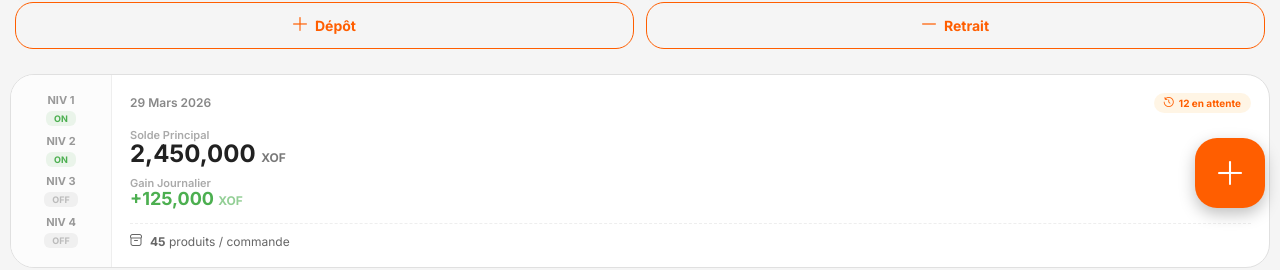
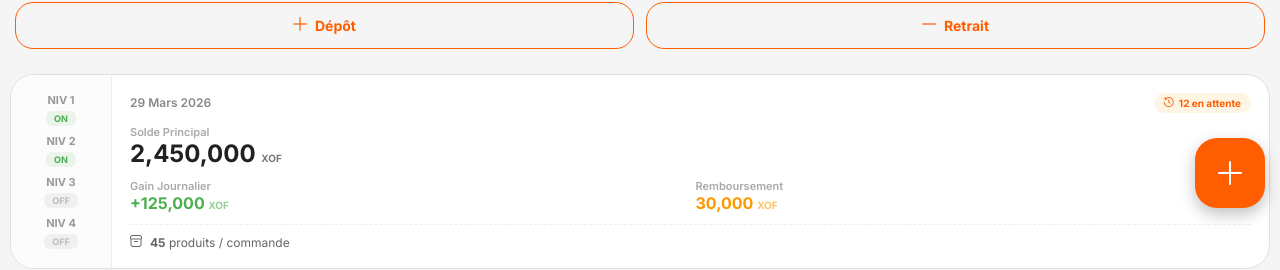
Before and after one commit to luxeshadow/smart_order, a Nuxt app: page /home in a window 1280 px wide. Shown: the part 562-832 px from the top of the page. Built offline with nearby package versions, Linux system fonts and the light colour scheme; a small style sheet from the web is missing.

Commit message:
fix: add refundBalance to AccountMetricsCard

```diff
--- a/app/core/components/client/AccountMetricsCard.vue
+++ b/app/core/components/client/AccountMetricsCard.vue
@@ -7,7 +7,7 @@ defineProps({
   dailyProducts: { type: Number, default: 45 },
   mainBalance: { type: String, default: "2,450,000" },
   profitBalance: { type: String, default: "+125,000" },
-  // Simulation des niveaux activés
+  refundBalance: { type: String, default: "30,000" }, // Nouvelle prop
   activeLevels: { type: Array, default: () => [1, 2] }
 })
 
@@ -44,9 +44,17 @@ const levels = [
           <p class="label">Solde Principal</p>
           <h2 class="value main">{{ mainBalance }} <small>XOF</small></h2>
         </div>
-        <div class="balance-item">
-          <p class="label">Gain Journalier</p>
-          <h2 class="value profit">{{ profitBalance }} <small>XOF</small></h2>
+
+        <div class="balance-grid">
+          <div class="balance-item">
+            <p class="label">Gain Journalier</p>
+            <h2 class="value profit">{{ profitBalance }} <small>XOF</small></h2>
+          </div>
+
+          <div class="balance-item">
+            <p class="label">Remboursement</p>
+            <h2 class="value refund">{{ refundBalance }} <small>XOF</small></h2>
+          </div>
         </div>
       </div>
 
@@ -116,7 +124,7 @@ const levels = [
   padding: 18px;
   display: flex;
   flex-direction: column;
-  gap: 15px;
+  gap: 12px;
 }
 
 .header-row {
@@ -146,6 +154,13 @@ const levels = [
 .balance-section {
   display: flex;
   flex-direction: column;
+  gap: 12px;
+}
+
+/* Grille pour les deux petits soldes */
+.balance-grid {
+  display: grid;
+  grid-template-columns: 1fr 1fr;
   gap: 10px;
 }
 
@@ -154,12 +169,13 @@ const levels = [
   font-weight: 600;
   color: #aaa;
   margin: 0;
+  margin-bottom: 2px;
 }
 
 .value {
   margin: 0;
   font-weight: 800;
-  line-height: 1;
+  line-height: 1.1;
 }
 
 .value.main {
@@ -168,12 +184,17 @@ const levels = [
 }
 
 .value.profit {
-  font-size: 18px;
-  color: #4CAF50; /* Vert pour les gains */
+  font-size: 16px;
+  color: #4CAF50;
+}
+
+.value.refund {
+  font-size: 16px;
+  color: #ff9800; /* Orange pour le remboursement */
 }
 
 .value small {
-  font-size: 12px;
+  font-size: 10px;
   opacity: 0.6;
 }
 
```
